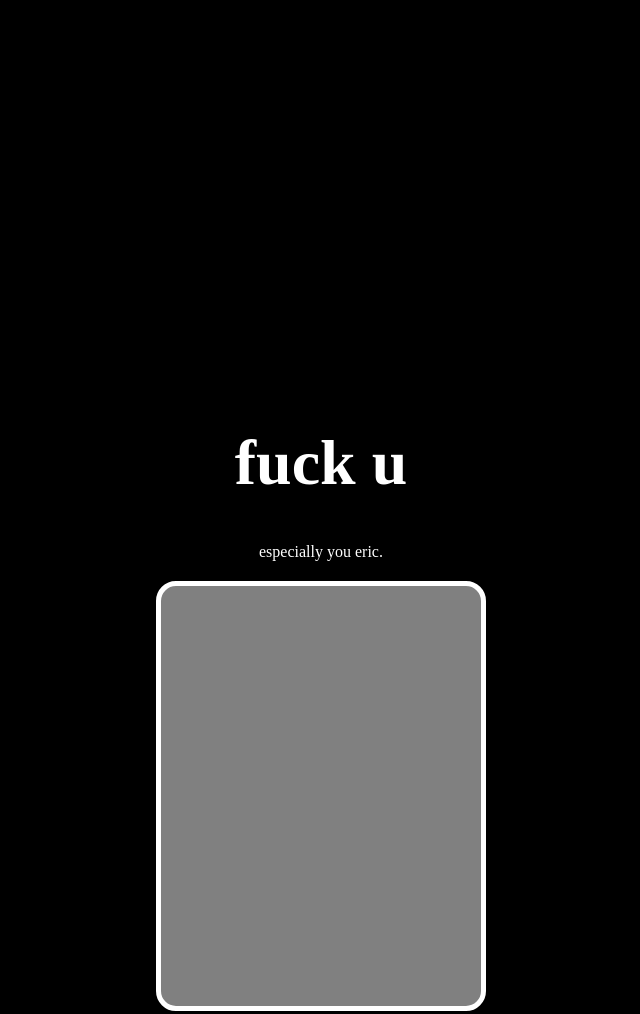
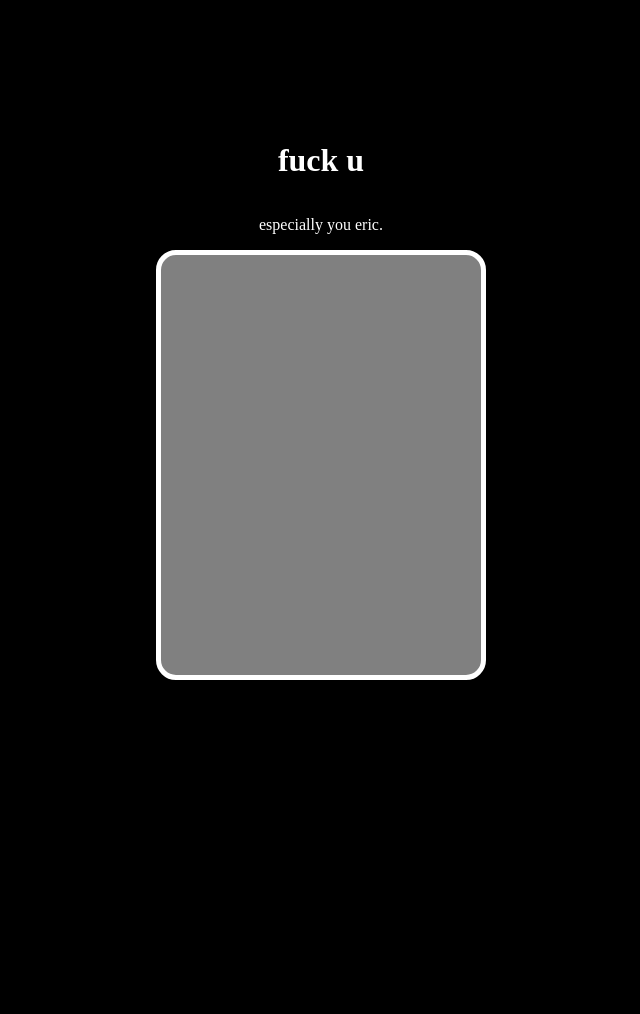
Before and after one commit to amxxxa2q/index.html, a plain HTML site: page index.html in a window 1280 px wide. Shown: the whole page, without its empty margins (319-959 px from the left). After the commit the page ends 800 px from the top, so only its background shows below. Drawn offline with Linux system fonts and the light colour scheme.

Commit message:
Update index.html

```diff
--- a/index.html
+++ b/index.html
@@ -1,38 +1,35 @@
 <!DOCTYPE html>
 <html>
 <head>
-  <title>hate speech</title>
   <style>
     body {
       background: black;
       color: white;
       font-family: Birch;
-      text-align: center;
-      padding-top: 375px;
+
+      display: flex;
+      flex-direction: column;
+      align-items: center;
+      justify-content: center;
+
+      height: 100vh;
+      margin: 0;
     }
 
-    h1 {
-      font-size: 4rem;
-    }
-
-    .circle {
+    .box {
       width: 320px;
       height: 420px;
       background: grey;
-
-      margin: 20px auto;
-
       border-radius: 20px;
       border: 5px solid white;
     }
   </style>
 </head>
+
 <body>
-
   <h1>fuck u</h1>
   <p>especially you eric.</p>
 
-  <div class="circle"></div>
-
+  <div class="box"></div>
 </body>
 </html>
```
